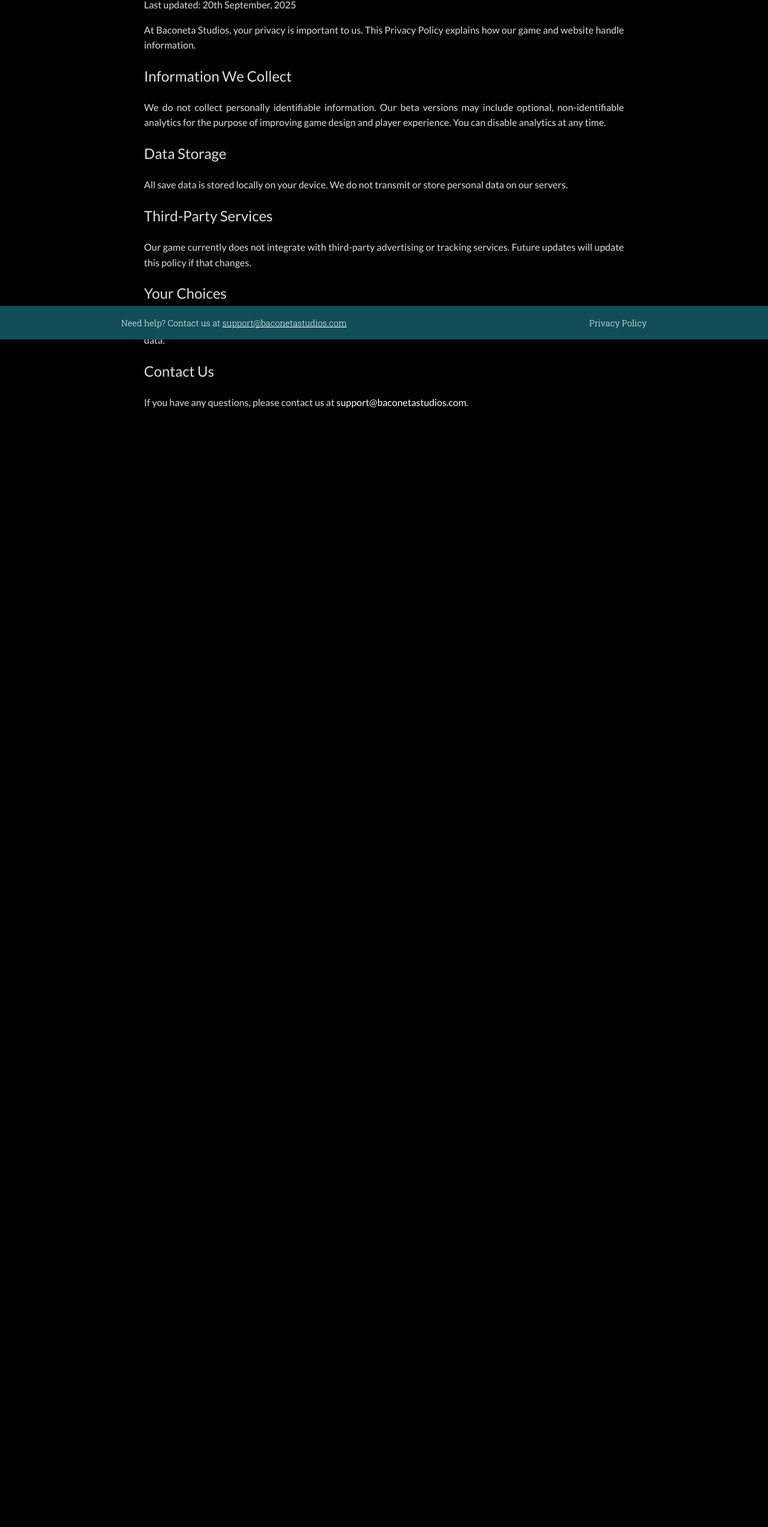
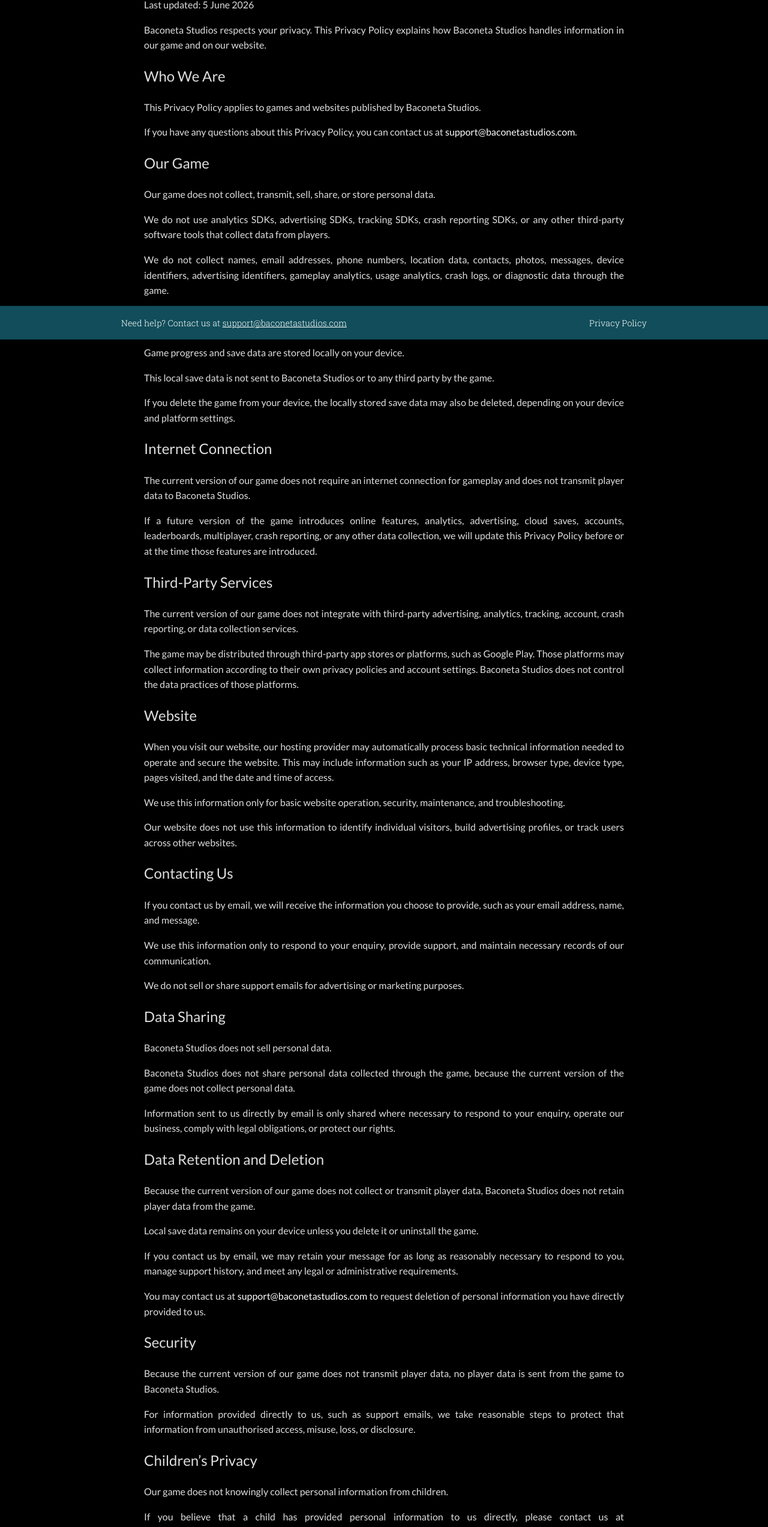
Before and after one commit to Baconeta-Studios/baconetastudios.com, a React (Vite) app: page /privacy-policy in a window 1280 px wide. Shown: the part 234-2780 px from the top of the page at 60% size. Before the commit the page ends 1013 px from the top, so only its background shows below. Built offline with nearby package versions, Linux system fonts and the light colour scheme.

Commit message:
Update PrivacyPolicy.tsx

```diff
--- a/src/pages/privacy/PrivacyPolicy.tsx
+++ b/src/pages/privacy/PrivacyPolicy.tsx
@@ -9,41 +9,182 @@ export default function PrivacyPolicy() {
             <main className="content">
                 <div className="privacy-container">
                     <h1>Privacy Policy</h1>
-                    <p>Last updated: 20th September, 2025</p>
+                    <p>Last updated: 5 June 2026</p>
 
                     <p>
-                        At Baconeta Studios, your privacy is important to us. This Privacy Policy
-                        explains how our game and website handle information.
+                        Baconeta Studios respects your privacy. This Privacy Policy explains
+                        how Baconeta Studios handles information in our game and on our website.
                     </p>
 
-                    <h2>Information We Collect</h2>
+                    <h2>Who We Are</h2>
                     <p>
-                        We do not collect personally identifiable information. Our beta versions
-                        may include optional, non-identifiable analytics for the purpose of improving
-                        game design and player experience. You can disable analytics at any time.
+                        This Privacy Policy applies to games and websites published by Baconeta
+                        Studios.
+                    </p>
+                    <p>
+                        If you have any questions about this Privacy Policy, you can contact us at{" "}
+                        <a href="mailto:support@baconetastudios.com">
+                            support@baconetastudios.com
+                        </a>.
                     </p>
 
-                    <h2>Data Storage</h2>
+                    <h2>Our Game</h2>
                     <p>
-                        All save data is stored locally on your device. We do not transmit or store
-                        personal data on our servers.
+                        Our game does not collect, transmit, sell, share, or store personal data.
+                    </p>
+                    <p>
+                        We do not use analytics SDKs, advertising SDKs, tracking SDKs, crash
+                        reporting SDKs, or any other third-party software tools that collect data
+                        from players.
+                    </p>
+                    <p>
+                        We do not collect names, email addresses, phone numbers, location data,
+                        contacts, photos, messages, device identifiers, advertising identifiers,
+                        gameplay analytics, usage analytics, crash logs, or diagnostic data through
+                        the game.
+                    </p>
+
+                    <h2>Save Data</h2>
+                    <p>
+                        Game progress and save data are stored locally on your device.
+                    </p>
+                    <p>
+                        This local save data is not sent to Baconeta Studios or to any third party
+                        by the game.
+                    </p>
+                    <p>
+                        If you delete the game from your device, the locally stored save data may
+                        also be deleted, depending on your device and platform settings.
+                    </p>
+
+                    <h2>Internet Connection</h2>
+                    <p>
+                        The current version of our game does not require an internet connection for
+                        gameplay and does not transmit player data to Baconeta Studios.
+                    </p>
+                    <p>
+                        If a future version of the game introduces online features, analytics,
+                        advertising, cloud saves, accounts, leaderboards, multiplayer, crash
+                        reporting, or any other data collection, we will update this Privacy Policy
+                        before or at the time those features are introduced.
                     </p>
 
                     <h2>Third-Party Services</h2>
                     <p>
-                        Our game currently does not integrate with third-party advertising or
-                        tracking services. Future updates will update this policy if that changes.
+                        The current version of our game does not integrate with third-party
+                        advertising, analytics, tracking, account, crash reporting, or data
+                        collection services.
+                    </p>
+                    <p>
+                        The game may be distributed through third-party app stores or platforms,
+                        such as Google Play. Those platforms may collect information according to
+                        their own privacy policies and account settings. Baconeta Studios does not
+                        control the data practices of those platforms.
                     </p>
 
-                    <h2>Your Choices</h2>
+                    <h2>Website</h2>
                     <p>
-                        You may opt out of analytics at any time in the game’s settings. Deleting
-                        the game will also delete all locally stored data.
+                        When you visit our website, our hosting provider may automatically process
+                        basic technical information needed to operate and secure the website. This
+                        may include information such as your IP address, browser type, device type,
+                        pages visited, and the date and time of access.
+                    </p>
+                    <p>
+                        We use this information only for basic website operation, security,
+                        maintenance, and troubleshooting.
+                    </p>
+                    <p>
+                        Our website does not use this information to identify individual visitors,
+                        build advertising profiles, or track users across other websites.
+                    </p>
+
+                    <h2>Contacting Us</h2>
+                    <p>
+                        If you contact us by email, we will receive the information you choose to
+                        provide, such as your email address, name, and message.
+                    </p>
+                    <p>
+                        We use this information only to respond to your enquiry, provide support,
+                        and maintain necessary records of our communication.
+                    </p>
+                    <p>
+                        We do not sell or share support emails for advertising or marketing
+                        purposes.
+                    </p>
+
+                    <h2>Data Sharing</h2>
+                    <p>
+                        Baconeta Studios does not sell personal data.
+                    </p>
+                    <p>
+                        Baconeta Studios does not share personal data collected through the game,
+                        because the current version of the game does not collect personal data.
+                    </p>
+                    <p>
+                        Information sent to us directly by email is only shared where necessary to
+                        respond to your enquiry, operate our business, comply with legal obligations,
+                        or protect our rights.
+                    </p>
+
+                    <h2>Data Retention and Deletion</h2>
+                    <p>
+                        Because the current version of our game does not collect or transmit player
+                        data, Baconeta Studios does not retain player data from the game.
+                    </p>
+                    <p>
+                        Local save data remains on your device unless you delete it or uninstall
+                        the game.
+                    </p>
+                    <p>
+                        If you contact us by email, we may retain your message for as long as
+                        reasonably necessary to respond to you, manage support history, and meet
+                        any legal or administrative requirements.
+                    </p>
+                    <p>
+                        You may contact us at{" "}
+                        <a href="mailto:support@baconetastudios.com">
+                            support@baconetastudios.com
+                        </a>{" "}
+                        to request deletion of personal information you have directly provided to
+                        us.
+                    </p>
+
+                    <h2>Security</h2>
+                    <p>
+                        Because the current version of our game does not transmit player data, no
+                        player data is sent from the game to Baconeta Studios.
+                    </p>
+                    <p>
+                        For information provided directly to us, such as support emails, we take
+                        reasonable steps to protect that information from unauthorised access,
+                        misuse, loss, or disclosure.
+                    </p>
+
+                    <h2>Children’s Privacy</h2>
+                    <p>
+                        Our game does not knowingly collect personal information from children.
+                    </p>
+                    <p>
+                        If you believe that a child has provided personal information to us
+                        directly, please contact us at{" "}
+                        <a href="mailto:support@baconetastudios.com">
+                            support@baconetastudios.com
+                        </a>{" "}
+                        and we will take reasonable steps to delete that information.
+                    </p>
+
+                    <h2>Changes to This Privacy Policy</h2>
+                    <p>
+                        We may update this Privacy Policy from time to time.
+                    </p>
+                    <p>
+                        If we make changes to how our game collects, uses, stores, or shares data,
+                        we will update this page and revise the “Last updated” date above.
                     </p>
 
                     <h2>Contact Us</h2>
                     <p>
-                        If you have any questions, please contact us at{" "}
+                        For questions, concerns, or privacy requests, please contact{" "}
                         <a href="mailto:support@baconetastudios.com">
                             support@baconetastudios.com
                         </a>.
```
